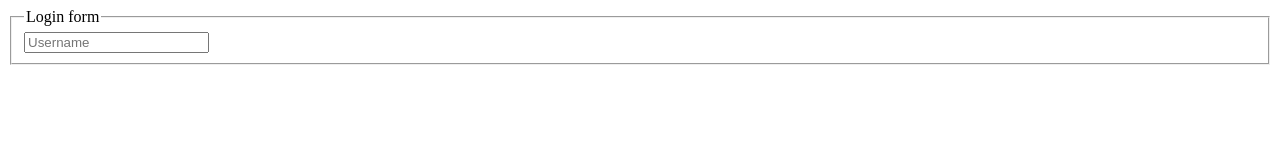
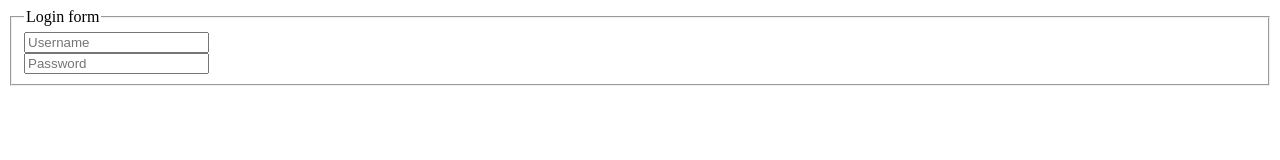
Before and after one commit to sreymom123/Readme, a plain HTML site: page index.html in a window 1280 px wide. Drawn offline with Linux system fonts and the light colour scheme.

```diff
--- a/index.html
+++ b/index.html
@@ -30,6 +30,9 @@
         <div>
             <input type="text" placeholder="Username">
         </div>
+        <div>
+            <input type="text" placeholder="Password">
+        </div>
     </fieldset>
 </body>
 </html>
```
